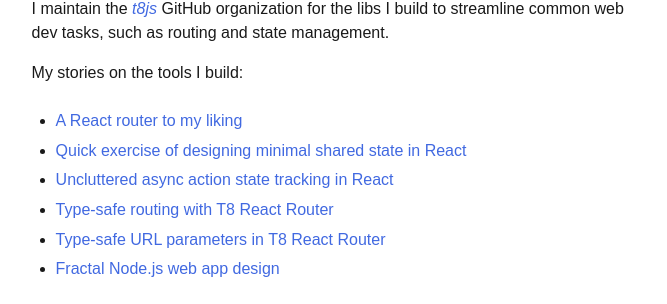
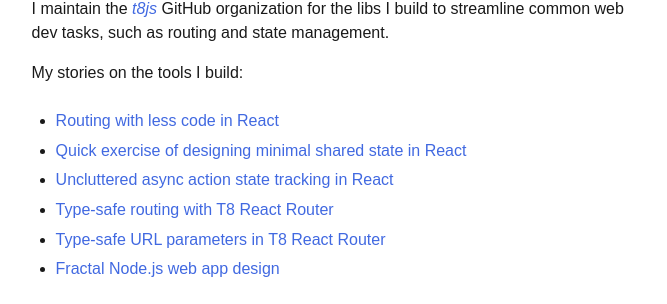
Before and after one commit to axtk/axtk.github.io, a Jekyll site: the page index.html, which Jekyll copies as it is, in a window 1280 px wide and 900 px high. Shown: the part 253-557 px from the top of the window, without its empty margins (306-973 px from the left). Built offline with Jekyll 4.4.1, drawn with Linux system fonts in a browser that asks for light colours.

Commit message:
update index

```diff
--- a/index.html
+++ b/index.html
@@ -36,7 +36,7 @@
     <p>I maintain the <a href="https://github.com/t8js"><i>t8js</i></a> GitHub organization for the libs I build to streamline common web dev tasks, such as routing and state management.</p>
     <p>My stories on the tools I build:</p>
     <ul>
-        <li><a href="x/t8_react_router">A React router to my liking</a></li>
+        <li><a href="https://dev.to/axtk/routing-with-less-code-in-react-4ll5">Routing with less code in React</a></li>
         <li><a href="https://dev.to/axtk/quick-exercise-of-designing-minimal-shared-state-in-react-51f0">Quick exercise of designing minimal shared state in React</a></li>
         <li><a href="x/t8_react_pending">Uncluttered async action state tracking in React</a></li>
         <li><a href="x/t8_react_router_type_safety">Type-safe routing with T8 React Router</a></li>
```
